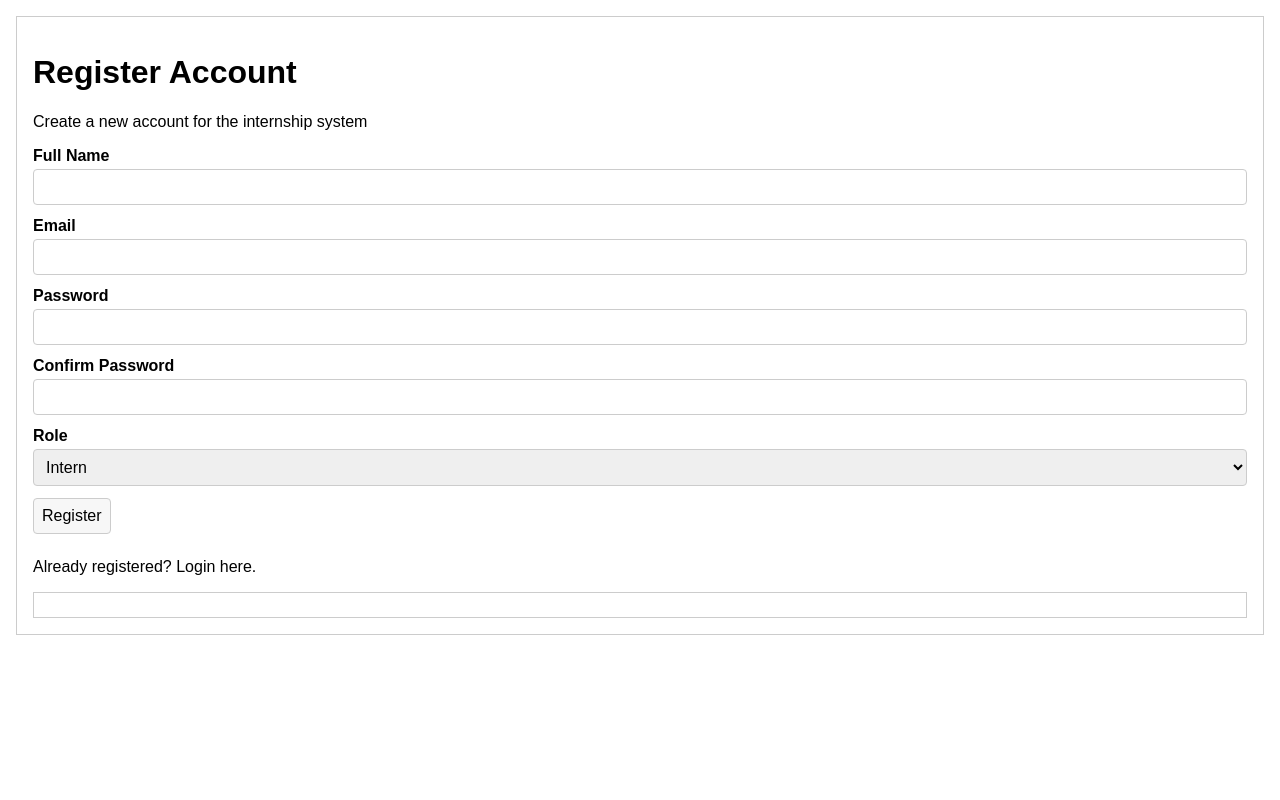
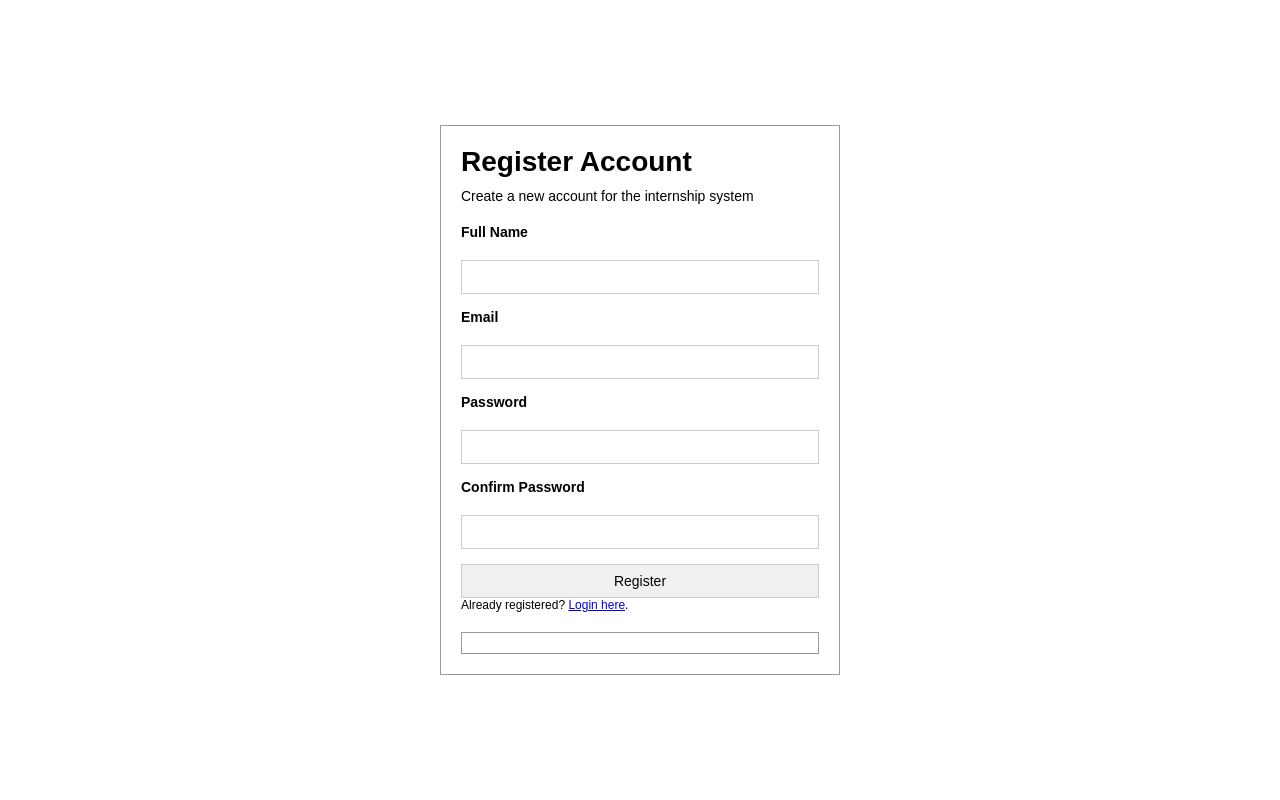
Before and after one commit to dansasam/Pharmacy_Linda, a PHP site: page /Pharmacy/register.php in a window 1280 px wide. Run offline with PHP 8.4, Linux system fonts and the light colour scheme.

Commit message:
skeleton process 1-3

```diff
--- a/api/auth.php
+++ b/api/auth.php
@@ -22,7 +22,6 @@ switch ($action) {
         $email = filter_var($data['email'] ?? '', FILTER_VALIDATE_EMAIL);
         $password = $data['password'] ?? '';
         $confirm_password = $data['confirm_password'] ?? '';
-        $role = in_array($data['role'] ?? '', ['Intern', 'HR Personnel', 'Pharmacist']) ? $data['role'] : 'Intern';
         if (!$full_name || !$email || !$password || !$confirm_password || $password !== $confirm_password) {
             send_json(['success' => false, 'message' => 'Please complete all fields and make sure passwords match.'], 400);
         }
@@ -32,8 +31,8 @@ switch ($action) {
             send_json(['success' => false, 'message' => 'Email already exists.'], 409);
         }
         $password_hash = password_hash($password, PASSWORD_DEFAULT);
-        $stmt = $pdo->prepare('INSERT INTO users (full_name, email, password_hash, role, created_at) VALUES (?, ?, ?, ?, NOW())');
-        $stmt->execute([$full_name, $email, $password_hash, $role]);
+        $stmt = $pdo->prepare('INSERT INTO users (full_name, email, password_hash, role, created_at) VALUES (?, ?, ?, NULL, NOW())');
+        $stmt->execute([$full_name, $email, $password_hash]);
         $_SESSION['user_id'] = $pdo->lastInsertId();
         send_json(['success' => true]);
         break;
--- a/assets/css/style.css
+++ b/assets/css/style.css
@@ -1,106 +1,286 @@
-/* Skeleton UI only */
-
+/* Skeletal minimal styling */
 * {
     box-sizing: border-box;
 }
 
 body {
     margin: 0;
-    font-family: Arial, Helvetica, sans-serif;
-    background: #fff;
-    color: #000;
+    font-family: Arial, sans-serif;
+    font-size: 14px;
 }
 
-a {
-    color: #000;
-    text-decoration: none;
-}
-
-a:hover {
-    text-decoration: underline;
-}
-
-button,
-input,
-select,
-textarea {
-    font: inherit;
-    border: 1px solid #ccc;
-    border-radius: 4px;
-    padding: 0.5rem;
+input, select, textarea, button {
+    font-family: inherit;
+    font-size: inherit;
 }
 
 button {
-    background: #f7f7f7;
     cursor: pointer;
+    padding: 8px 16px;
+    border: 1px solid #ccc;
+    background: #f0f0f0;
 }
 
-.auth-page,
-.dashboard-layout {
+.auth-page {
+    display: flex;
+    justify-content: center;
+    align-items: center;
     min-height: 100vh;
-    padding: 1rem;
+    padding: 20px;
 }
 
-.auth-card,
-.section-card,
-.sidebar,
-.main-content {
-    border: 1px solid #ccc;
-    padding: 1rem;
-    margin-bottom: 1rem;
-    background: #fff;
+.auth-card {
+    width: 100%;
+    max-width: 400px;
+    border: 1px solid #999;
+    padding: 20px;
 }
 
-.auth-form,
-.compact-form {
-    display: block;
+.auth-card h1 {
+    margin: 0 0 10px 0;
 }
 
-.auth-form label,
-.compact-form label {
+.auth-card p {
+    margin: 0 0 20px 0;
+}
+
+.auth-form {
+    display: flex;
+    flex-direction: column;
+    gap: 15px;
+}
+
+.auth-form label {
     display: block;
-    margin-bottom: 0.25rem;
+    margin-bottom: 5px;
     font-weight: bold;
 }
 
 .auth-form input,
-.compact-form input,
 .auth-form select,
-.compact-form select,
-.auth-form textarea,
-.compact-form textarea {
+.auth-form textarea {
+    padding: 8px;
+    border: 1px solid #ccc;
     width: 100%;
-    margin-bottom: 0.75rem;
 }
 
-.sidebar nav a,
-button {
-    display: inline-block;
-    margin-bottom: 0.5rem;
+.small {
+    font-size: 12px;
+}
+
+.message {
+    margin-top: 10px;
+    padding: 10px;
+    border: 1px solid #999;
+}
+
+.message.error {
+    border-color: red;
+    color: red;
+}
+
+.dashboard-layout {
+    display: grid;
+    grid-template-columns: 250px 1fr;
+    min-height: 100vh;
+}
+
+.sidebar {
+    border-right: 1px solid #ccc;
+    padding: 20px;
+}
+
+.sidebar-brand {
+    font-weight: bold;
+    margin-bottom: 20px;
+}
+
+.sidebar nav {
+    display: flex;
+    flex-direction: column;
+    gap: 10px;
+}
+
+.sidebar nav a {
+    padding: 10px;
+    border: 1px solid #ccc;
+    text-decoration: none;
+    color: #000;
+    display: block;
+}
+
+.sidebar nav a.active {
+    background: #e0e0e0;
+}
+
+.main-content {
+    padding: 20px;
+}
+
+.topbar {
+    display: flex;
+    justify-content: space-between;
+    align-items: center;
+    margin-bottom: 20px;
+    border-bottom: 1px solid #ccc;
+    padding-bottom: 10px;
+}
+
+.topbar h1 {
+    margin: 0;
+}
+
+.section-card {
+    border: 1px solid #ccc;
+    padding: 15px;
+    margin-bottom: 20px;
+}
+
+.section-header {
+    margin-bottom: 15px;
+}
+
+.section-header h2 {
+    margin: 0;
+}
+
+.stats-grid {
+    display: grid;
+    grid-template-columns: repeat(auto-fit, minmax(150px, 1fr));
+    gap: 10px;
+    margin-bottom: 15px;
+}
+
+.stat-card {
+    border: 1px solid #ccc;
+    padding: 10px;
+}
+
+.stat-card span {
+    display: block;
+    font-size: 12px;
+}
+
+.stat-card strong {
+    display: block;
+    font-size: 20px;
+    margin-top: 5px;
+}
+
+.progress-card {
+    margin-top: 15px;
+}
+
+.progress-label {
+    margin-bottom: 5px;
+    font-weight: bold;
+}
+
+.progress-bar-wrap {
+    width: 100%;
+    height: 20px;
+    border: 1px solid #ccc;
+}
+
+.progress-bar {
+    height: 100%;
+    width: 0;
+    background: #999;
+}
+
+.progress-text {
+    margin-top: 5px;
+    font-size: 12px;
+}
+
+.table-scroll {
+    overflow-x: auto;
 }
 
 table {
     width: 100%;
     border-collapse: collapse;
-    margin-bottom: 1rem;
+    margin-top: 10px;
+}
+
+thead {
+    background: #f0f0f0;
 }
 
 thead th,
 tbody td {
-    padding: 0.5rem;
     border: 1px solid #ccc;
+    padding: 10px;
+    text-align: left;
 }
 
-.message {
-    padding: 0.75rem;
-    border: 1px solid #ccc;
-    margin-top: 0.75rem;
+.badge {
+    display: inline-block;
+    padding: 4px 8px;
+    border: 1px solid #999;
+    font-size: 11px;
 }
 
-@media (min-width: 768px) {
+.compact-form {
+    display: flex;
+    flex-direction: column;
+    gap: 10px;
+}
+
+.compact-form label {
+    font-weight: bold;
+}
+
+.compact-form input,
+.compact-form textarea,
+.compact-form select {
+    padding: 8px;
+    border: 1px solid #ccc;
+    width: 100%;
+}
+
+.action-btn {
+    background: none;
+    border: none;
+    color: #0066cc;
+    cursor: pointer;
+    text-decoration: underline;
+    font-weight: bold;
+}
+
+.small-note {
+    font-size: 12px;
+    margin-top: 3px;
+}
+
+.upload-form {
+    display: flex;
+    gap: 10px;
+    align-items: center;
+}
+
+.upload-form input {
+    flex: 1;
+}
+
+.review-form {
+    display: flex;
+    gap: 10px;
+    align-items: center;
+}
+
+.review-form select,
+.review-form input,
+.review-form button {
+    padding: 6px;
+}
+
+@media (max-width: 768px) {
     .dashboard-layout {
-        display: grid;
-        grid-template-columns: 220px 1fr;
-        gap: 1rem;
+        grid-template-columns: 1fr;
+    }
+    .sidebar {
+        border-right: none;
+        border-bottom: 1px solid #ccc;
     }
 }
--- a/assets/js/app.js
+++ b/assets/js/app.js
@@ -39,12 +39,7 @@ if (registerForm) {
         try {
             await fetchJson('api/auth.php?action=register', { method: 'POST', body: form });
             showMessage('#register-message', 'Registration successful. Redirecting...');
-            const role = form.get('role');
-            setTimeout(() => {
-                if (role === 'HR Personnel') window.location.href = 'dashboard_hr.php';
-                else if (role === 'Pharmacist') window.location.href = 'dashboard_pharmacist.php';
-                else window.location.href = 'dashboard_intern.php';
-            }, 900);
+            setTimeout(() => window.location.href = 'choose_role.php', 900);
         } catch (error) {
             showMessage('#register-message', error.message, true);
         }
--- a/common.php
+++ b/common.php
@@ -34,8 +34,12 @@ function require_login() {
 
 function require_role($role) {
     $user = current_user();
-    if (!$user || $user['role'] !== $role) {
+    if (!$user || ($user['role'] !== $role && $user['role'] !== null)) {
         header('Location: index.php');
+        exit;
+    }
+    if ($user['role'] === null) {
+        header('Location: choose_role.php');
         exit;
     }
 }
@@ -44,6 +48,10 @@ function redirect_role_dashboard() {
     $user = current_user();
     if (!$user) {
         header('Location: index.php');
+        exit;
+    }
+    if ($user['role'] === null) {
+        header('Location: choose_role.php');
         exit;
     }
     switch ($user['role']) {
--- a/register.php
+++ b/register.php
@@ -26,12 +26,6 @@ if (is_logged_in()) {
                 <input type="password" name="password" required minlength="6" />
                 <label>Confirm Password</label>
                 <input type="password" name="confirm_password" required minlength="6" />
-                <label>Role</label>
-                <select name="role" required>
-                    <option value="Intern">Intern</option>
-                    <option value="HR Personnel">HR Personnel</option>
-                    <option value="Pharmacist">Pharmacist</option>
-                </select>
                 <button type="submit" class="btn btn-primary">Register</button>
             </form>
             <p class="small">Already registered? <a href="index.php">Login here</a>.</p>
--- a/schema.sql
+++ b/schema.sql
@@ -9,7 +9,7 @@ CREATE TABLE IF NOT EXISTS users (
     full_name VARCHAR(255) NOT NULL,
     email VARCHAR(255) NOT NULL UNIQUE,
     password_hash VARCHAR(255) DEFAULT NULL,
-    role ENUM('Intern','HR Personnel','Pharmacist') NOT NULL,
+    role ENUM('Intern','HR Personnel','Pharmacist') NULL,
     google_id VARCHAR(255) DEFAULT NULL,
     created_at DATETIME NOT NULL,
     INDEX(role)
```
Also changed, not shown: choose_role.php (added, +47 -0 lines), google_callback.php (deleted, +0 -74 lines), README.md.
